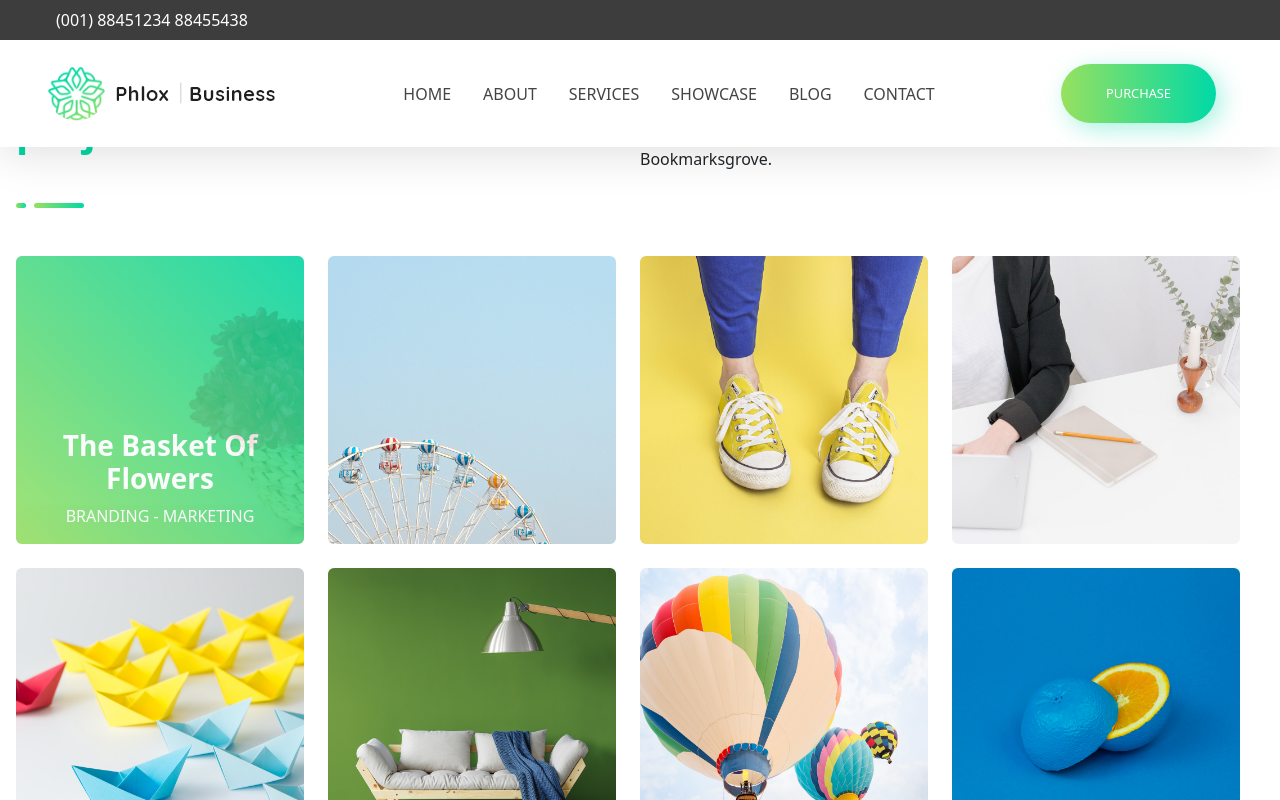
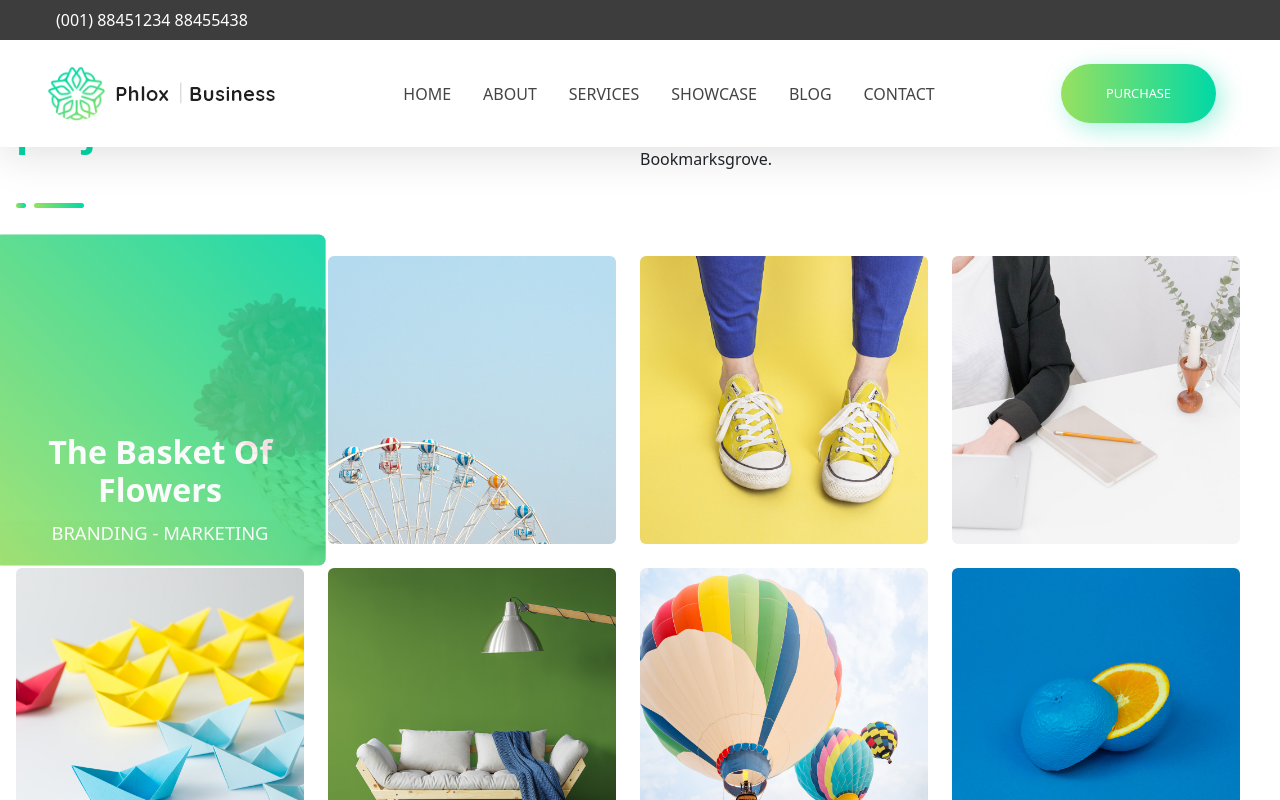
Before and after one commit to NelloRossi97/proj-html-vuejs, a Vue app: page / in a window 1280 px wide. In both pictures the pointer is over the element 160 px from the left and 3376 px from the top of the page. Shown: the part 2976-3776 px from the top of the page. Built offline with nearby package versions, Linux system fonts and the light colour scheme; the HTML template or start-up script is replaced by a standard one.

Commit message:
fixed animation in showcase card

```diff
--- a/src/components/ShowcaseCard.vue
+++ b/src/components/ShowcaseCard.vue
@@ -18,6 +18,11 @@
 <style lang="scss" scoped>
 @use '../assets/styles/partials/variables' as *;
 #card{
+    transition: 1s;
+    &:hover{
+        scale: 1.15;
+        z-index: 1000;
+    }
     .description{
         top: 0;
         width: calc(100% - 1.5rem);
```
